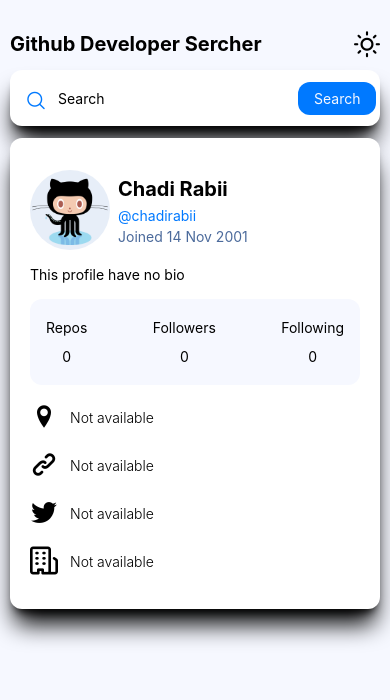
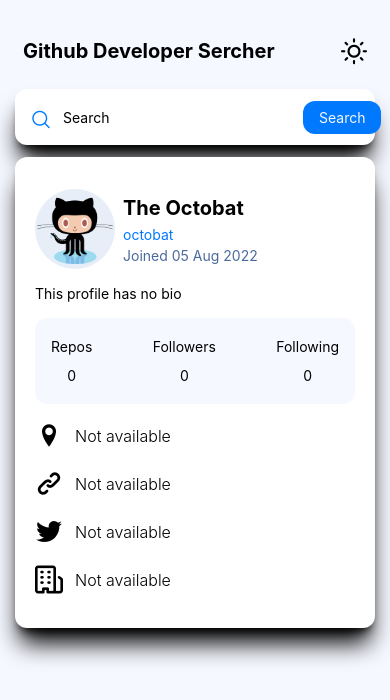
Before and after one commit to chadirabii/Dev-Finder, a React Native app: screen / in a window 390 px wide. Shown: the top 700 px of the page. Built offline with nearby package versions, Linux system fonts and the light colour scheme.

Commit message:
final commit

```diff
--- a/App.js
+++ b/App.js
@@ -1,20 +1,39 @@
 import { StatusBar } from "expo-status-bar";
 import { useColorScheme } from "nativewind";
-import { StyleSheet, Text, View } from "react-native";
+import { StyleSheet, View } from "react-native";
 import Header from "./components/Header";
 import Main from "./components/Main";
 import SearchBar from "./components/SearchBar";
+import axios from "axios";
+import { useState } from "react";
 
 export default function App() {
   const { colorScheme, toggleColorScheme } = useColorScheme();
+  const [user, setUser] = useState("");
+  const [data, setData] = useState({});
 
+  const getData = () => {
+    axios
+      .get(`https://api.github.com/users/${user}`)
+      .then((response) => {
+        setData(response.data);
+      })
+      .catch((error) => {
+        console.log(error);
+      });
+  };
 
   return (
     <View className="bg-light dark:bg-darkBlue" style={styles.container}>
       <Header colorScheme={colorScheme} toggleColorScheme={toggleColorScheme} />
-      <SearchBar colorScheme={colorScheme}  />
-      <Main colorScheme={colorScheme} />
-      <StatusBar style="auto" />
+      <SearchBar
+        user={user}
+        getData={getData}
+        setUser={setUser}
+        colorScheme={colorScheme}
+      />
+      <Main data={data} colorScheme={colorScheme} />
+      <StatusBar style={colorScheme === "light" ? "dark" : "light"} />
     </View>
   );
 }
@@ -22,7 +41,7 @@
 const styles = StyleSheet.create({
   container: {
     flex: 1,
-    paddingHorizontal: 10,
-    paddingVertical: 10,
+    paddingHorizontal: 15,
+    paddingVertical: 25,
   },
 });
--- a/components/Header.js
+++ b/components/Header.js
@@ -1,9 +1,9 @@
-import { StyleSheet, Text, TouchableOpacity, View } from "react-native";
+import { Text, TouchableOpacity, View } from "react-native";
 import { Feather } from "@expo/vector-icons";
 
 const Header = ({ colorScheme, toggleColorScheme }) => {
   return (
-    <View className=" flex-row justify-between mt-5 w-full rounded-xl">
+    <View className="flex-row justify-between w-full  py-3 px-2 rounded-xl">
       <Text className="text-xl font-bold dark:text-light">
         Github Developer Sercher
       </Text>
@@ -21,5 +21,3 @@
 };
 
 export default Header;
-
-const styles = StyleSheet.create({});
--- a/components/Main.js
+++ b/components/Main.js
@@ -2,39 +2,70 @@
 import React from "react";
 import { Entypo, Octicons } from "@expo/vector-icons";
 
-const Main = ({ colorScheme }) => {
+const Main = (props) => {
   return (
-    <View className="bg-white dark:bg-lightBlue shadow-xl shadow-black mt-3 px-5 py-8 rounded-xl ">
+    <View className="px-5 py-8 mt-3 bg-white shadow-xl dark:bg-lightBlue shadow-black rounded-xl ">
       <View className="flex-row items-center ">
-        <Image
-          className="w-20 h-20 rounded-full flex-row "
-          source={require("../assets/user.png")}
-        />
+        <>
+          {!props.data.avatar_url  ? (
+            <Image
+              className="flex-row w-20 h-20 rounded-full "
+              source={require("../assets/user.png")}
+            />
+          ) : (
+            <Image
+              className="flex-row w-20 h-20 rounded-full "
+              source={{
+                uri: props.data.avatar_url,
+              }}
+            />
+          )}
+        </>
+
         <View className="flex-col gap-1 ml-2">
-          <Text className="text-xl font-bold dark:text-light">Chadi Rabii</Text>
+          <Text className="text-xl font-bold dark:text-light">
+            {props.data.name ? props.data.name : "The Octobat"}
+          </Text>
           <Text
             className="text-primary "
-            onPress={() => Linking.openURL("https://github.com/chadirabii")}
+            onPress={() =>
+              Linking.openURL(
+                props.data.html_url
+                  ? props.data.html_url
+                  : "http://github.com/chadirabii"
+              )
+            }
           >
-            @chadirabii
+            {props.data.login ? props.data.login : "octobat"}
           </Text>
-          <Text className="text-primaryLight">Joined 14 Nov 2001</Text>
+          <Text className="text-primaryLight">
+            Joined{" "}
+            {props.data.created_at ? props.data.created_at : "05 Aug 2022"}
+          </Text>
         </View>
       </View>
-      <Text className="dark:text-light mt-4 ">This profile have no bio</Text>
+      <Text className="mt-4 dark:text-light ">
+        {props.data.bio ? props.data.bio : "This profile has no bio"}
+      </Text>
 
-      <View className="flex-row bg-light dark:bg-darkBlue items-center justify-between mt-4 px-4 py-5 rounded-xl ">
-        <View className="flex-col gap-3 items-center">
-          <Text className=" dark:text-light ">Repos</Text>
-          <Text className="dark:text-light">0</Text>
+      <View className="flex-row items-center justify-between px-4 py-5 mt-4 bg-light dark:bg-darkBlue rounded-xl ">
+        <View className="flex-col items-center gap-3">
+          <Text className=" dark:text-light">Repos</Text>
+          <Text className="dark:text-light">
+            {props.data.public_repos ? props.data.public_repos : "0"}
+          </Text>
         </View>
-        <View className="flex-col gap-3 items-center">
+        <View className="flex-col items-center gap-3">
           <Text className="dark:text-light">Followers</Text>
-          <Text className="dark:text-light">0</Text>
+          <Text className="dark:text-light">
+            {props.data.followers ? props.data.followers : "0"}
+          </Text>
         </View>
-        <View className="flex-col gap-3 items-center">
+        <View className="flex-col items-center gap-3">
           <Text className="dark:text-light">Following</Text>
-          <Text className="dark:text-light">0</Text>
+          <Text className="dark:text-light">
+            {props.data.following ? props.data.following : "0"}
+          </Text>
         </View>
       </View>
       <View>
@@ -42,40 +73,42 @@
           <Entypo
             name="location-pin"
             size={28}
-            color={colorScheme === "light" ? "black" : "#fff"}
+            color={props.colorScheme === "light" ? "black" : "#fff"}
           />
-          <Text className="text-l ml-3 font-light dark:text-light">
-            Not available
+          <Text className="ml-3 font-light text-base dark:text-light">
+            {props.data.location ? props.data.location : "Not available"}
           </Text>
         </View>
         <View className="flex-row items-center justify-start mt-4">
           <Entypo
             name="link"
             size={28}
-            color={colorScheme === "light" ? "black" : "#fff"}
+            color={props.colorScheme === "light" ? "black" : "#fff"}
           />
-          <Text className="text-l ml-3 font-light dark:text-light">
-            Not available
+          <Text className="ml-3 font-light text-base dark:text-light">
+            {props.data.blog ? props.data.blog : "Not available"}
           </Text>
         </View>
         <View className="flex-row items-center justify-start mt-4">
           <Entypo
             name="twitter"
             size={28}
-            color={colorScheme === "light" ? "black" : "#fff"}
+            color={props.colorScheme === "light" ? "black" : "#fff"}
           />
-          <Text className="text-l ml-3 font-light dark:text-light">
-            Not available
+          <Text className="ml-3 font-light text-base dark:text-light">
+            {props.data.twitter_username
+              ? props.data.twitter_username
+              : "Not available"}
           </Text>
         </View>
         <View className="flex-row items-center justify-start mt-4">
           <Octicons
             name="organization"
             size={28}
-            color={colorScheme === "light" ? "black" : "#fff"}
+            color={props.colorScheme === "light" ? "black" : "#fff"}
           />
-          <Text className="text-l ml-3 font-light dark:text-light">
-            Not available
+          <Text className="ml-3 font-light text-base dark:text-light">
+            {props.data.company ? props.data.company : "Not available"}
           </Text>
         </View>
       </View>
--- a/components/SearchBar.js
+++ b/components/SearchBar.js
@@ -8,25 +8,23 @@
 import React from "react";
 import { AntDesign } from "@expo/vector-icons";
 
-// const getUsers = () => {
-//   return fetch("https://api.github.com/users")
-//     .then((response) => response.json())
-//     .then((data) => console.log(data))
-//     .catch((error) => console.log(error));
-// };
-
-const SearchBar = ({ colorScheme }) => {
+const SearchBar = ({ colorScheme, setUser, getData, user }) => {
   return (
-    <View className="bg-white dark:bg-lightBlue shadow-xl shadow-black flex-row rounded-xl items-center justify-between px-4 py-2 mt-3 ">
+    <View className="flex-row items-center justify-between px-4 py-2 mt-3 bg-white shadow-xl dark:bg-lightBlue shadow-black rounded-xl ">
       <View className="flex-row items-center">
         <AntDesign className="mt-1 " name="search1" size={20} color="#0079ff" />
         <TextInput
-          className=" text-light pr-3 ml-3 w-60 h-10 "
+          onChangeText={setUser}
+          className="h-10 pr-3 ml-3 dark:text-light w-60"
           placeholderTextColor={colorScheme === "light" ? "#000" : "#fff"}
           placeholder="Search"
         />
       </View>
-      <TouchableOpacity className="bg-primary px-4 py-2 rounded-xl ">
+      <TouchableOpacity
+        disabled={user === "" ? true : false}
+        onPress={getData}
+        className="px-4 py-2 bg-primary rounded-xl "
+      >
         <Text className="text-light ">Search</Text>
       </TouchableOpacity>
     </View>
--- a/package.json
+++ b/package.json
@@ -10,6 +10,8 @@
   },
   "dependencies": {
     "@expo-google-fonts/inter": "^0.2.2",
+    "axios": "^1.2.0",
+    "date-fns": "^2.29.3",
     "expo": "~46.0.16",
     "expo-font": "~10.2.0",
     "expo-status-bar": "~1.4.0",
```
Also changed, not shown: 1 other file (tests, documents, lock files or other folders).
